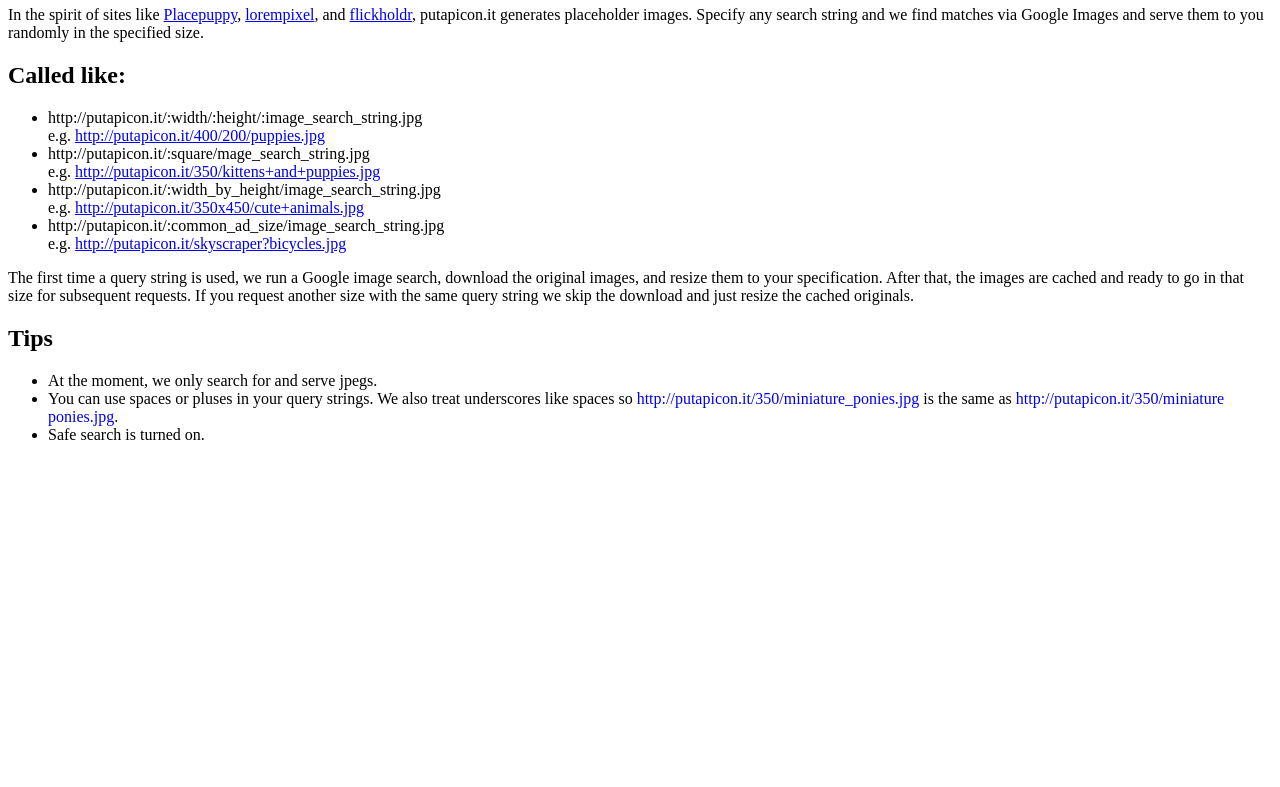
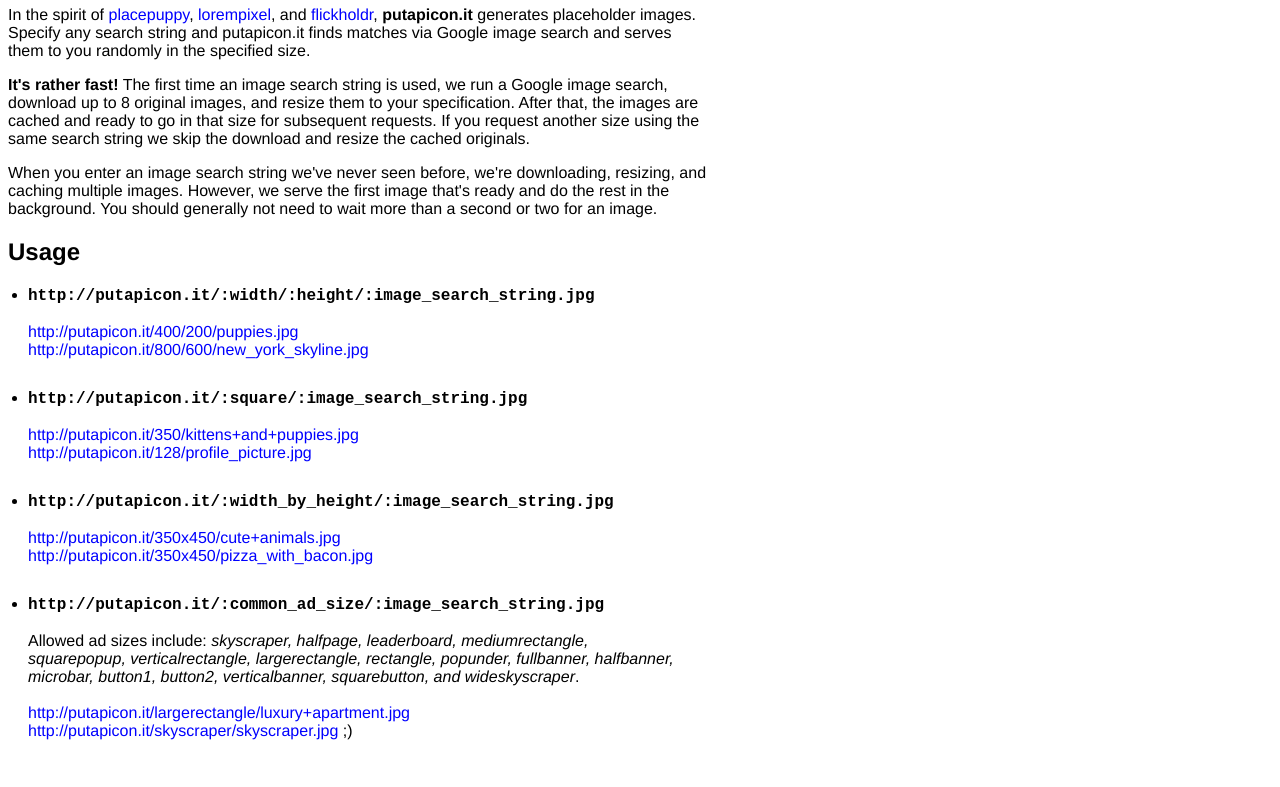
Before and after one commit to jordanderson/placewhat, a plain HTML site: page public/index.html in a window 1280 px wide. Shown: the part 60-847 px from the top of the page. Before the commit the page ends 800 px from the top, so only its background shows below. Drawn offline with Linux system fonts and the light colour scheme.

Commit message:
Now index.html looks nice and is more useful.

```diff
--- a/public/index.html
+++ b/public/index.html
@@ -1,41 +1,67 @@
-<h1>Put a Pic on It!</h1>
+<style>
+  ul { list-style-type: disc; padding: 10px; margin: 10px; margin-bottom: 0px; padding-bottom: 0px;}
+  p, h1, h2, ul, li { font-family: Helvetica, Arial, sans-serif; }
+  h2 {margin-bottom: 5px;}
+  li { padding: 0px; padding-bottom: 30px; }
+  div#main { width: 700;}
+  a { text-decoration: none; color: blue; }
+  a:hover { text-decoration: underline; color: purple; }
+  span.code {font-family: "Courier New", Courier, monospace; font-weight: bold;}
+  li.tip { padding-bottom: 10px; }
+</style>
+
+<div id="main">
+  <h1>Put a pic on it!</h1>
 
   <p>
-  In the spirit  of sites like <a href="http://placepuppy.it/">Placepuppy</a>, <a href="http://lorempixel.com/">lorempixel</a>, and <a href="http://flickholdr.com/">flickholdr</a>, <string>putapicon.it</strong> generates placeholder images. Specify any search string and we find matches via Google Images and serve them to you randomly in the specified size.
+    In the spirit of <a href="http://placepuppy.it/">placepuppy</a>, <a href="http://lorempixel.com/">lorempixel</a>, and <a href="http://flickholdr.com/">flickholdr</a>, <strong>putapicon.it</strong> generates placeholder images. Specify any search string and putapicon.it finds matches via Google image search and serves them to you randomly in the specified size.
   </p>
 
-<h2>Called like:</h2>
+  <p>
+    <strong>It's rather fast!</strong> The first time an image search string is used, we run a Google image search, download up to 8 original images, and resize them to your specification. After that, the images are cached and ready to go in that size for subsequent requests. If you request another size using the same search string we skip the download and resize the cached originals.
+  </p>
+
+  <p>
+    When you enter an image search string we've never seen before, we're downloading, resizing, and caching multiple images. However, we serve the first image that's ready and do the rest in the background. You should generally not need to wait more than a second or two for an image.
+  </p>
+
+  <h2>Usage</h2>
 
   <ul>
     <li>
-    http://putapicon.it/:width/:height/:image_search_string.jpg<br>
-    e.g. <a href="http://putapicon.it/400/200/puppies.jpg">http://putapicon.it/400/200/puppies.jpg</a>
+      <span class="code">http://putapicon.it/:width/:height/:image_search_string.jpg</span><br /><br/>
+      <a href="http://putapicon.it/400/200/puppies.jpg">http://putapicon.it/400/200/puppies.jpg</a><br />
+      <a href="http://putapicon.it/800/600/new_york_skyline.jpg">http://putapicon.it/800/600/new_york_skyline.jpg</a>
+
     </li>
 
     <li>
-    http://putapicon.it/:square/mage_search_string.jpg<br>
-    e.g. <a href="http://putapicon.it/350/kittens+and+puppies.jpg">http://putapicon.it/350/kittens+and+puppies.jpg</a>
+      <span class="code">http://putapicon.it/:square/:image_search_string.jpg</span><br /><br/>
+      <a href="http://putapicon.it/350/kittens+and+puppies.jpg">http://putapicon.it/350/kittens+and+puppies.jpg</a><br />
+      <a href="http://putapicon.it/128/profile_picture.jpg">http://putapicon.it/128/profile_picture.jpg</a>
     </li>
 
     <li>
-    http://putapicon.it/:width_by_height/image_search_string.jpg<br>
-    e.g. <a href="http://putapicon.it/350x450/cute+animals.jpg">http://putapicon.it/350x450/cute+animals.jpg</a>
+      <span class="code">http://putapicon.it/:width_by_height/:image_search_string.jpg</span><br /><br/>
+      <a href="http://putapicon.it/350x450/cute+animals.jpg">http://putapicon.it/350x450/cute+animals.jpg</a><br />
+      <a href="http://putapicon.it/100x200/pizza_with_bacon.jpg">http://putapicon.it/350x450/pizza_with_bacon.jpg</a>
+
     </li>
 
     <li>
-    http://putapicon.it/:common_ad_size/image_search_string.jpg<br>
-    e.g. <a href="http://putapicon.it/skyscraper?bicycles.jpg">http://putapicon.it/skyscraper?bicycles.jpg</a>
+      <span class="code">http://putapicon.it/:common_ad_size/:image_search_string.jpg</span><br /><br />
+      Allowed ad sizes include: <em>skyscraper, halfpage, leaderboard, mediumrectangle, squarepopup, verticalrectangle, largerectangle, rectangle, popunder, fullbanner, halfbanner, microbar, button1, button2, verticalbanner, squarebutton, and wideskyscraper</em>.<br /><br />
+      <a href="http://putapicon.it/largerectangle/luxury+apartment.jpg">http://putapicon.it/largerectangle/luxury+apartment.jpg</a><br />
+      <a href="http://putapicon.it/skyscraper/skyscraper.jpg">http://putapicon.it/skyscraper/skyscraper.jpg</a> ;)
     </li>
   </ul>
-
-<p>
-  The first time a query string is used, we run a Google image search, download the original images, and resize them to your specification. After that, the images are cached and ready to go in that size for subsequent requests. If you request another size with the same query string we skip the download and just resize the cached originals.
-</p>
 
   <h2>Tips</h2>
 
   <ul>
-  <li>At the moment, we only search for and serve jpegs.</li>
-  <li>You can use spaces or pluses in your query strings. We also treat underscores like spaces so <a style="text-decoration: none" href="http://putapicon.it/350/miniature_ponies.jpg">http://putapicon.it/350/miniature_ponies.jpg</a> is the same as <a style="text-decoration: none" href="http://putapicon.it/350/miniature ponies.jpg">http://putapicon.it/350/miniature ponies.jpg</a>.</li>
-  <li>Safe search is turned on.</li>
+    <li class="tip">At the moment, we only search for and serve jpegs.</li>
+    <li class="tip">You can use spaces in your image search strings. We treat underscores like spaces so <a href="http://putapicon.it/350/miniature_ponies.jpg">http://putapicon.it/350/miniature_ponies.jpg</a> is the same as <a href="http://putapicon.it/350/miniature ponies.jpg">http://putapicon.it/350/miniature ponies.jpg</a>.</li>
+    <li class="tip">Obviously no one is curating or validating the images so you might get some duds.</li>
+    <li class="tip">Safe search is turned on so you don't embarrass yourself on demo day.</li>
   </ul>
+</div>
```
Lines whose indentation alone changed are shown as unchanged.
